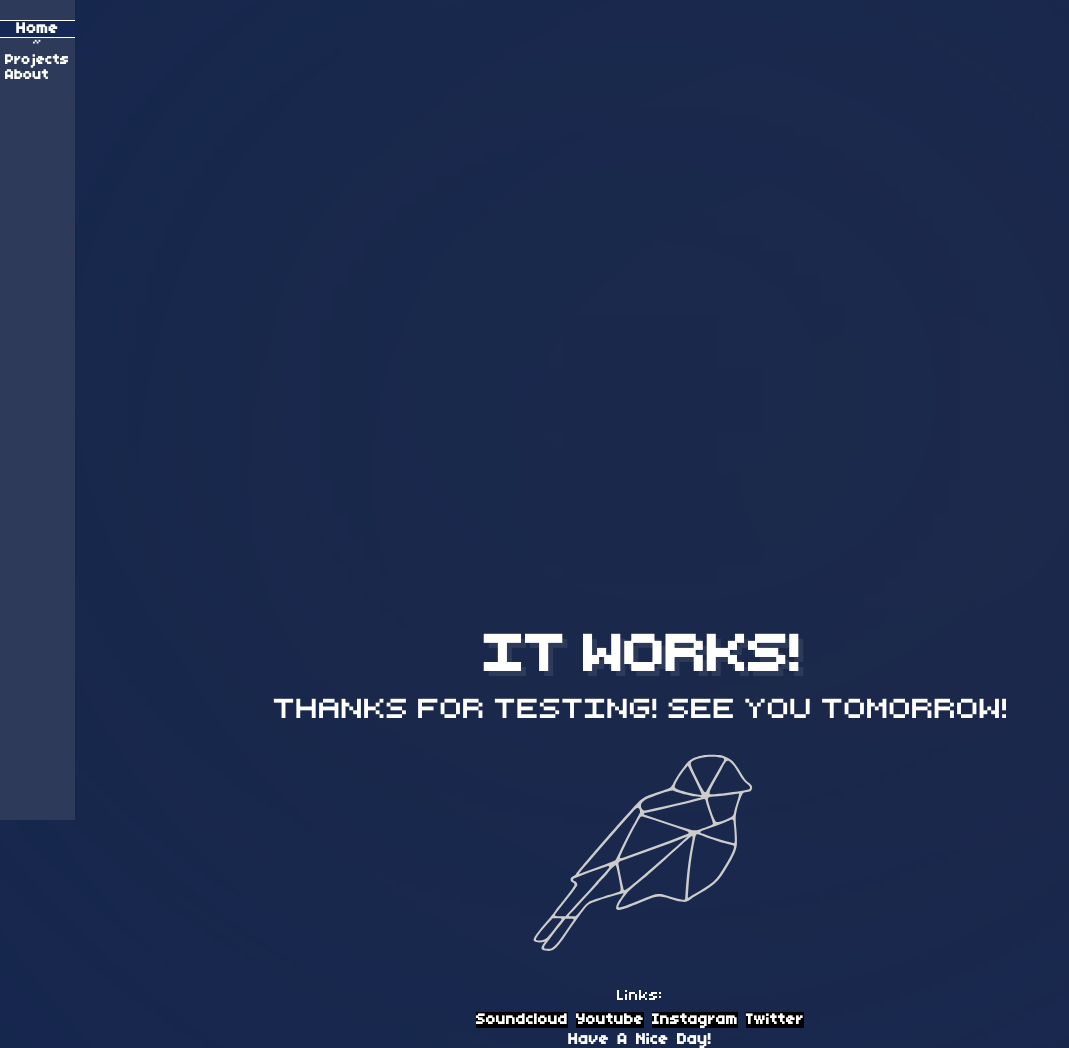
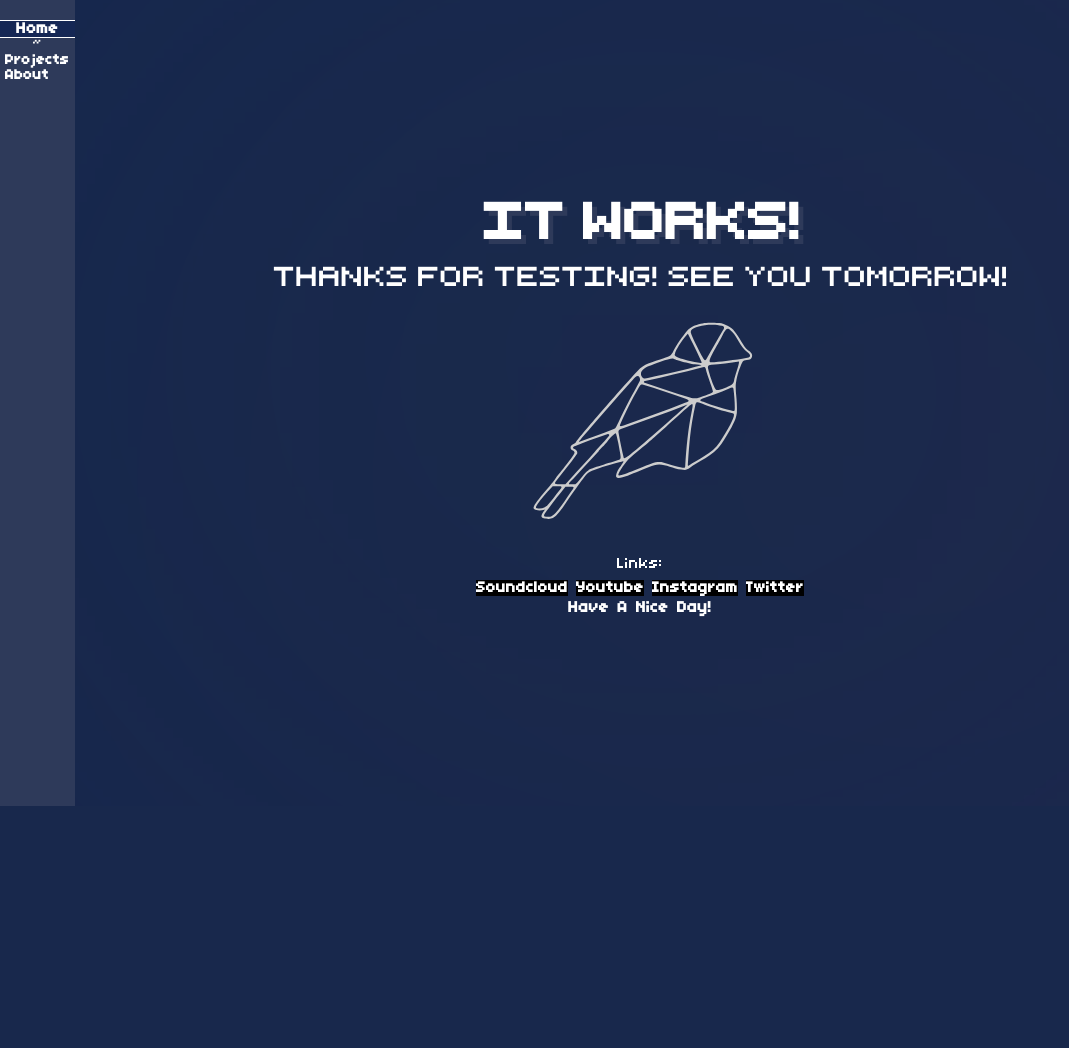
Before and after one commit to Videowelder/videowelder.xyz, a PHP site: page / in a window 1280 px wide. Shown: the whole page, without its empty margins (0-1069 px from the left). After the commit the page ends 806 px from the top, so only its background shows below. Run offline with PHP 8.4, Linux system fonts and the light colour scheme.

Commit message:
Update V2.css

```diff
--- a/V2.css
+++ b/V2.css
@@ -74,7 +74,7 @@ div.main_page {
 	display: block;
 	width: 800px;
 	margin: auto;
-	transform: translate(-50%, 50%);
+	transform: translate(-50%, -50%);
 	text-align: center;
 	left: 50%;
 	top: 50%;
```
